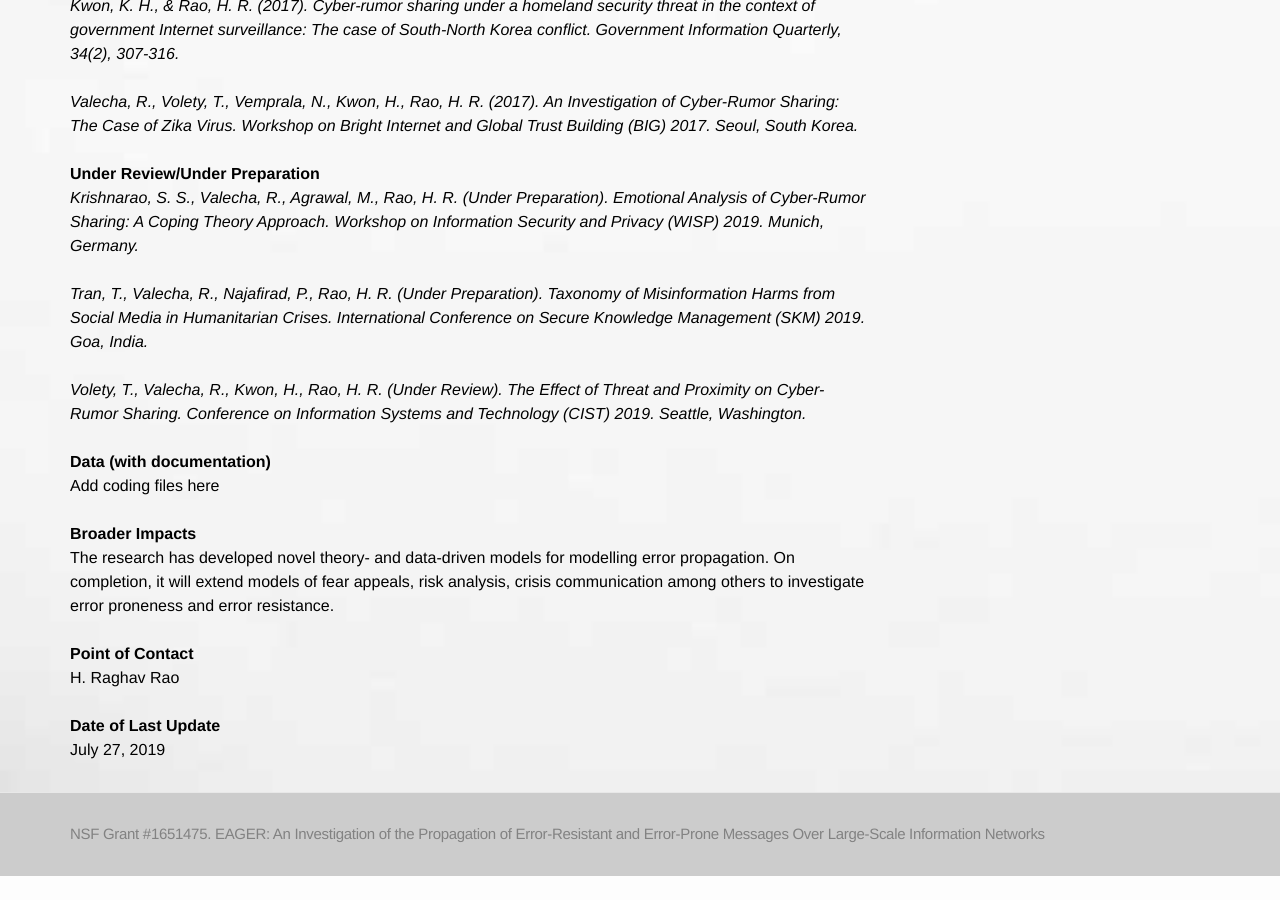
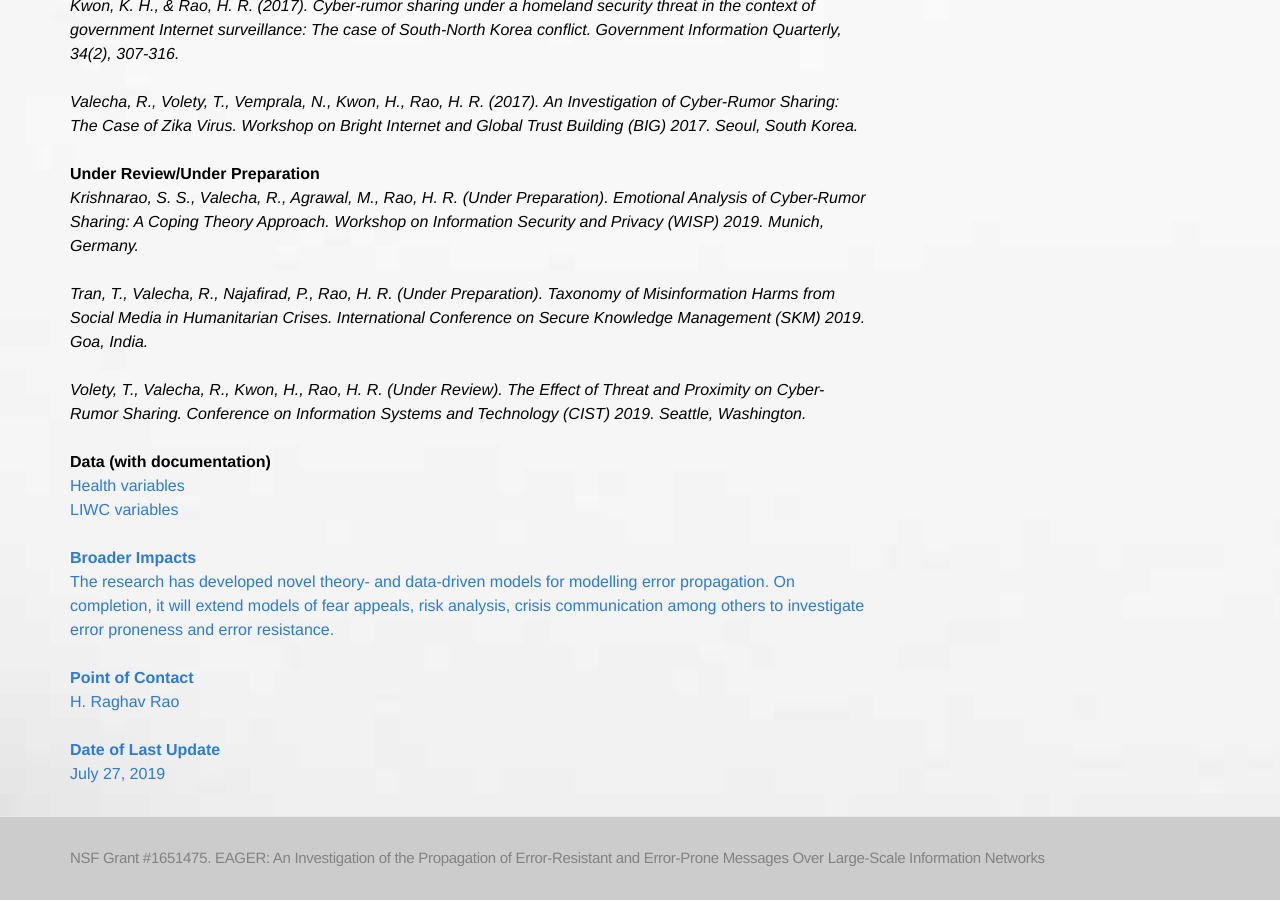
Before and after one commit to AmbiguityISMLab/AmbiguityISMLab.github.io, a Jekyll site: the page built from interimreport-J19.html, in a window 1280 px wide and 900 px high, scrolled down 1557 px. Built offline with Jekyll 4.4.1, drawn with Linux system fonts in a browser that asks for light colours; before the commit the page ends 2433 px from its top, so only the background shows below that.

Commit message:
Update interimreport-J19.html

```diff
--- a/interimreport-J19.html
+++ b/interimreport-J19.html
@@ -46,7 +46,8 @@ The results indicate that fear appeals (threat and protection) and risk communic
 <i>Volety, T., Valecha, R., Kwon, H., Rao, H. R. (Under Review). The Effect of Threat and Proximity on Cyber-Rumor Sharing. Conference on Information Systems and Technology (CIST) 2019. Seattle, Washington.</i><br><br>
 
 <p><b>Data (with documentation)</b></p>
-Add coding files here<br><br>
+<a href="https://usf.box.com/s/psl0wnorpf1lpug7py65xf1d6bagcac2">Health variables<br>
+<a href="https://usf.box.com/s/aeosk9ptf3yajczko7kj551x3qsgdkzj">LIWC variables<br><br>
 
 <p><b>Broader Impacts</b></p>
 The research has developed novel theory- and data-driven models for modelling error propagation. On completion, it will extend models of fear appeals, risk analysis, crisis communication among others to investigate error proneness and error resistance.<br><br>
```
